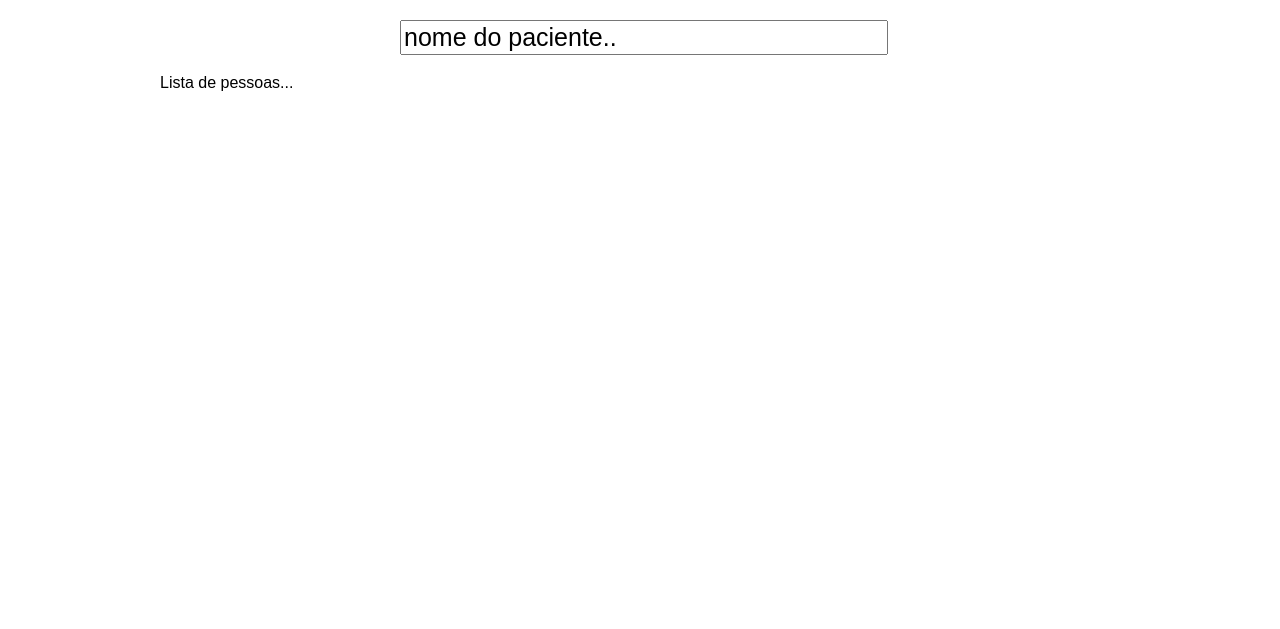
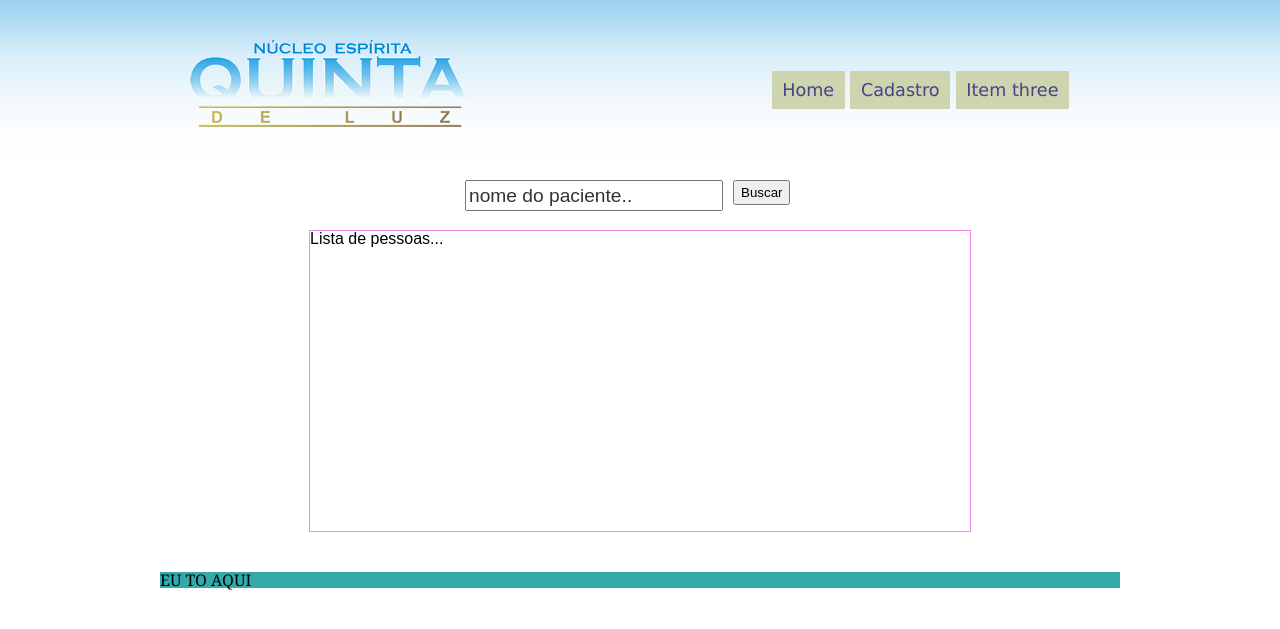
Before and after one commit to colabore/iluminare, a Python web app: template src/templates/index.html in a window 1280 px wide. Shown: the top 629 px of the page. Run offline with Jinja, Linux system fonts and the light colour scheme; the template is opened without the code that fills it, so the values that code supplies are empty; some libraries are stand-ins or nearby versions.

Commit message:
modificado o index.html, acrescentando alguns blocos e usando o novo estilo da aplicação

```diff
--- a/src/templates/index.html
+++ b/src/templates/index.html
@@ -4,46 +4,59 @@
 	<head>
 	<!--<link rel="stylesheet" href="static/css/style.css" />-->
 	<title>{% block title %}Projeto Iluminare{% endblock %}</title>
-		<script type="text/javascript" src="/static/js/jquery-1.4.4.min.js"></script>
-		<script type="text/javascript" src="/static/js/jquery.mousewheel-3.0.4.pack.js"></script>
-		<script type="text/javascript" src="/static/js/jquery.fancybox-1.3.4.pack.js"></script>
+		<script type="text/javascript" src="static/js/jquery-1.4.4.min.js"></script>
+		<script type="text/javascript" src="static/js/jquery-ui-1.8.8.custom.min.js"></script>
 		<script type="text/javascript">
 			$(document).ready(function(){
 				$("#q").keyup(function(key){
 					var nome = $(this).val();
-					$("#conteudo").load('/entrada/search/' + encodeURIComponent(nome));
+					$("#conteudo").load('/entrada/search/' + nome);
 				})
 			})
 
 			function seleciona_paciente(paciente_id, tratamento_id) {
-				$.get('/entrada/dialog/detalhe/' + paciente_id + '/' + tratamento_id,
-					function (data) {
-						$.fancybox(
-							data,
-							{
-								'transitionIn':		'elastic',
-								'transitionOut':	'elastic'
-							}
-						);
-				})
+				$("#dialog").load('/entrada/dialog/detalhe/' + paciente_id + '/' + tratamento_id);
+				var nome = $("#nome-sala h1").text();
+				$("#dialog").dialog({'title': 'Detalhe do paciênte ' + nome,'height':300, 'width':400, show: true});
 			}
 		</script>
 		<link href="/static/css/reset.css" media="screen" rel="stylesheet" type="text/css" />
-		<link href="/static/css/basico.css" media="screen" rel="stylesheet" type="text/css" />
-		<link href="/static/css/jquery.fancybox-1.3.4.css" media="screen" rel="stylesheet" type="text/css" />
+		<link href="/static/css/quinta.css" media="screen" rel="stylesheet" type="text/css" />
+		<link href="/static/css/ui-lightness/jquery-ui-1.8.8.custom.css" media="screen" rel="stylesheet" type="text/css" />
 	</head>
 	<body>
 	<div id="iluminare">
-			<div id="search">
+		<div id="header">
+			<img id="logo" src="../static/img/quinta-logo.png" alt="logo quinta" width="280" height="87" />
+			<div id="navcontainer">
+				<ul id="navlist">
+					<li id="active"><a href="#" id="current">Home</a></li>
+					<li><a href="#">Cadastro</a></li>
+					<li><a href="#">Item three</a></li>
+				</ul>
+			</div>
+
+		</div>
+
+		<div id="content">
+			<div id="search-box">
 				<form id="form-search">
-					<input type="text" id="q" value="nome do paciente.."></input>
+					<input type="text" name="field" class="textInput" value="nome do paciente.."></input>
 				</form>
+				<button type="button">Buscar</button>
 			</div>
-            <div id="conteudo">
+			<div id="search-button"></div>
+
+			<div id="search-results">
 				{% block conteudo %}
 				<p>Lista de pessoas...</p>
 				{% endblock %}
 			</div>
 		</div>
+
+		<div id="footer">
+			<p> EU TO AQUI </p>
+		</div>
+	</div>
 	</body>
 </html>
```
Lines whose indentation alone changed are shown as unchanged.
